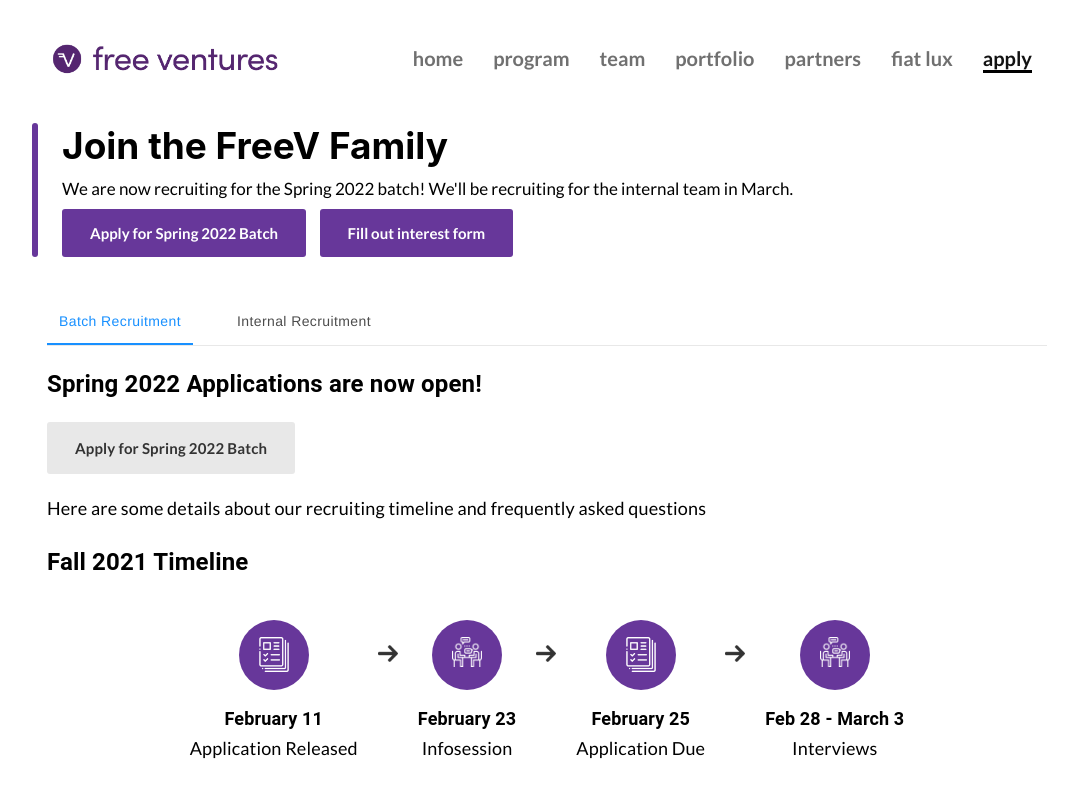
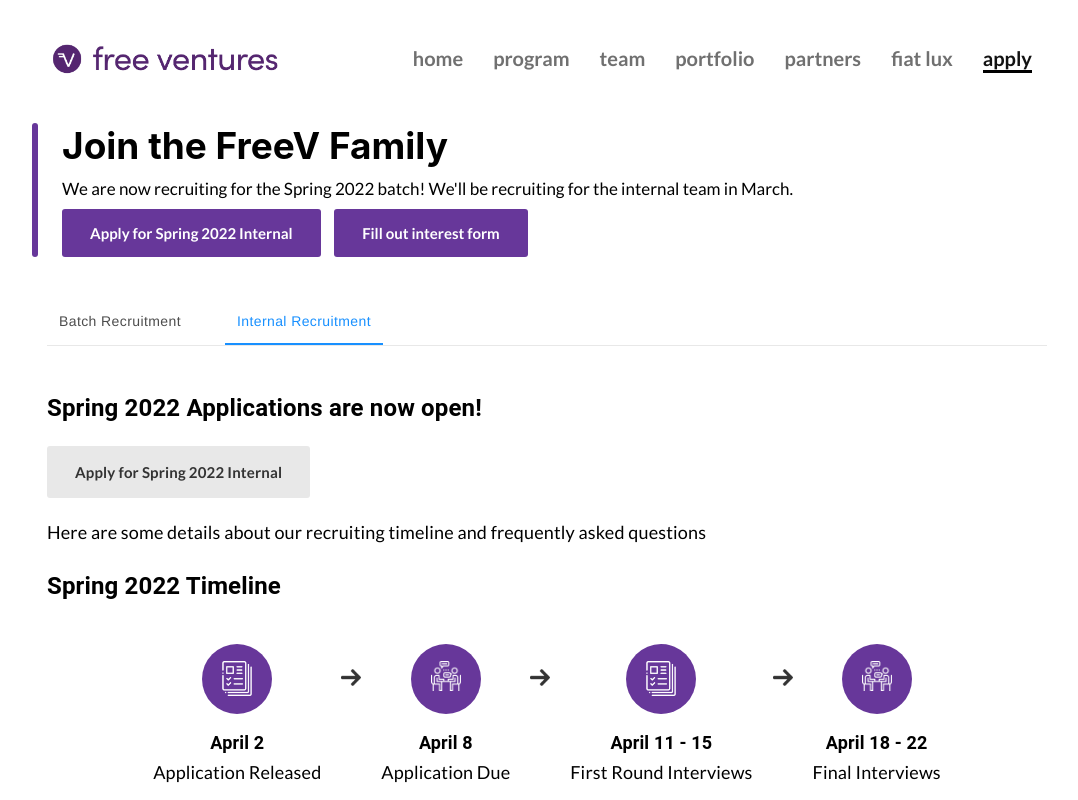
Before and after one commit to Free-Ventures-Cal/website, a React (Create React App) app: page /apply in a window 1280 px wide. Shown: the top 800 px of the page, without its empty margins (93-1171 px from the left). Built offline with nearby package versions, Linux system fonts and the light colour scheme.

Commit message:
Add internal s22 application

```diff
--- a/src/Components/Apply.js
+++ b/src/Components/Apply.js
@@ -19,7 +19,7 @@ function Apply(props) {
 
     // Content
 
-    let airtableLink = "https://airtable.com/shrjiOCvKaZkr8gaD";
+    let airtableLink = "https://airtable.com/shrlPznExt1PAdSER";
 
 
     let batchFAQContent = [
@@ -39,23 +39,23 @@ function Apply(props) {
 
     let timelineContent = [
         {
-            date: "February 11",
+            date: "April 2",
             description: "Application Released",
             image: application
         },
         {
-            date: "February 23",
-            description: "Infosession",
+            date: "April 8",
+            description: "Application Due",
             image: interview
         },
         {
-            date: "February 25",
-            description: "Application Due",
+            date: "April 11 - 15",
+            description: "First Round Interviews",
             image: application
         },
         {
-            date: "Feb 28 - March 3",
-            description: "Interviews",
+            date: "April 18 - 22",
+            description: "Final Interviews",
             image: interview
         },
         // {
@@ -136,7 +136,7 @@ function Apply(props) {
 
     // change .useState value for either 0 - batch recruitment, 1 - internal recruitment
 
-    const [value, setValue] = React.useState(0);
+    const [value, setValue] = React.useState(1);
 
     function handleChange(event, newValue) {
         setValue(newValue);
@@ -152,7 +152,7 @@ function Apply(props) {
                 header={'Join the FreeV Family'}
                 description={'We are now recruiting for the Spring 2022 batch! We\'ll be recruiting for the internal team in March.'}
             >
-                <a href={airtableLink} className="genericButton" target="_blank" rel="noopener noreferrer">Apply for Spring 2022 Batch</a>
+                <a href={airtableLink} className="genericButton" target="_blank" rel="noopener noreferrer">Apply for Spring 2022 Internal</a>
                 &nbsp;
                 &nbsp;
                 <a href="https://forms.gle/qXaXkYZDQbQL7ou88" className="genericButton" target="_blank" rel="noopener noreferrer">Fill out interest form</a>
@@ -168,14 +168,17 @@ function Apply(props) {
                         {/* BATCH TAB */}
 
                         <TabPanel value={value} index={0}>
-                            <h2>Spring 2022 Applications are now open!</h2>
-                            <a href={airtableLink} className="genericButtonGray" target="_blank" rel="noopener noreferrer">Apply for Spring 2022 Batch</a>
+                            <br/>
+
+                            <a href="https://docs.google.com/forms/d/e/1FAIpQLSdlFW-xvwp_-J9jj2yWzGQlDOOn5ccEx6H6oud7OpZSpvVXsA/viewform" className="genericButtonGray" target="_blank" rel="noopener noreferrer">Batch Recruitment Interest Form</a>
+                            {/* <h2>Spring 2022 Applications are now open!</h2>
+                            <a href={airtableLink} className="genericButtonGray" target="_blank" rel="noopener noreferrer">Apply for Spring 2022 Internal</a>
                             <p>Here are some details about our recruiting timeline and frequently asked questions</p>
 
                             <h2>Fall 2021 Timeline</h2>
                             <div className="timeline">
                                 {timelineWithArrows}
-                            </div>
+                            </div> */}
 
                             <h2>What we look for</h2>
                             <ul>
@@ -209,19 +212,15 @@ function Apply(props) {
 
                         <TabPanel value={value} index={1}>
                             <br/>
-                            Internal team applications will be going up in March; in the meantime, fill out the form below to be the first to know when it goes up!
-                            <br/>
-                            <br/>
-                            <a href="https://docs.google.com/forms/d/e/1FAIpQLSdlFW-xvwp_-J9jj2yWzGQlDOOn5ccEx6H6oud7OpZSpvVXsA/viewform?usp=pp_url&entry.204253720=Internal+Team+(Help+run+the+program)" className="genericButtonGray" target="_blank" rel="noopener noreferrer">Internal Recruitment Interest Form</a>
 
-                            {/* <h2>Fall 2021 Applications are now open!</h2>
-                            <a href={airtableLink} className="genericButtonGray" target="_blank" rel="noopener noreferrer">Apply for Fall 2021 Internal</a>
+                            <h2>Spring 2022 Applications are now open!</h2>
+                            <a href={airtableLink} className="genericButtonGray" target="_blank" rel="noopener noreferrer">Apply for Spring 2022 Internal</a>
                             <p>Here are some details about our recruiting timeline and frequently asked questions</p>
 
-                            <h2>Fall 2021 Timeline</h2>
+                            <h2>Spring 2022 Timeline</h2>
                             <div className="timeline">
                                 {timelineWithArrows}
-                            </div> */}
+                            </div>
                             <p>If you’re interested in startups and don’t know where to start, you’ve come to the right place!</p>
                             <p>Free Ventures is the absolute best way you can dive into the startups at Cal and beyond. As an internal team member, you will have unparalleled exposure to the entrepreneurship ecosystem. </p>
                             <p>All internal team members serve as point people for our batch startups, meaning you’ll get to work one-on-one with incredible startup founders from your very first semester - helping them problem-solve, think of crazy solutions, deep dive into a unique problem space, and so much more. Our founders are everyone from Berkeley undergrads with a love of machine learning to PhD students with biomedical expertise, and you get to have a very real and tangible impact on their startup journeys. If everything goes to plan, they’ll be changing the world completely as they do this for years, and you were there from the beginning. </p>
```
